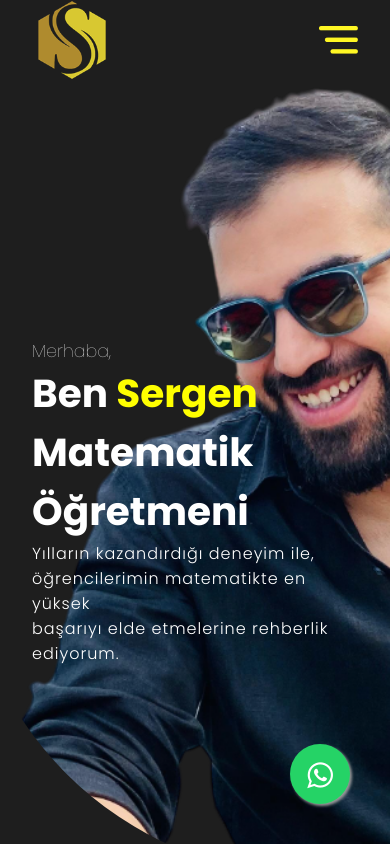
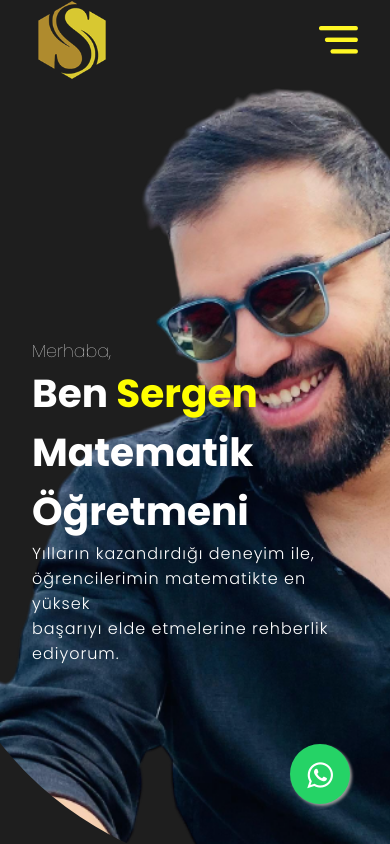
Before and after one commit to sergenhoca/sergenhocacom, a React (Create React App) app: page / in a window 390 px wide. Shown: the top 844 px of the page. Built offline with nearby package versions, Linux system fonts and the light colour scheme.

Commit message:
first commit

```diff
--- a/src/components/Intro/intro.css
+++ b/src/components/Intro/intro.css
@@ -69,6 +69,6 @@
 }
 @media screen and (max-width: 480px) {
   .bg {
-    right: -70vw;
+    right: -60vw;
   }
 }
```
